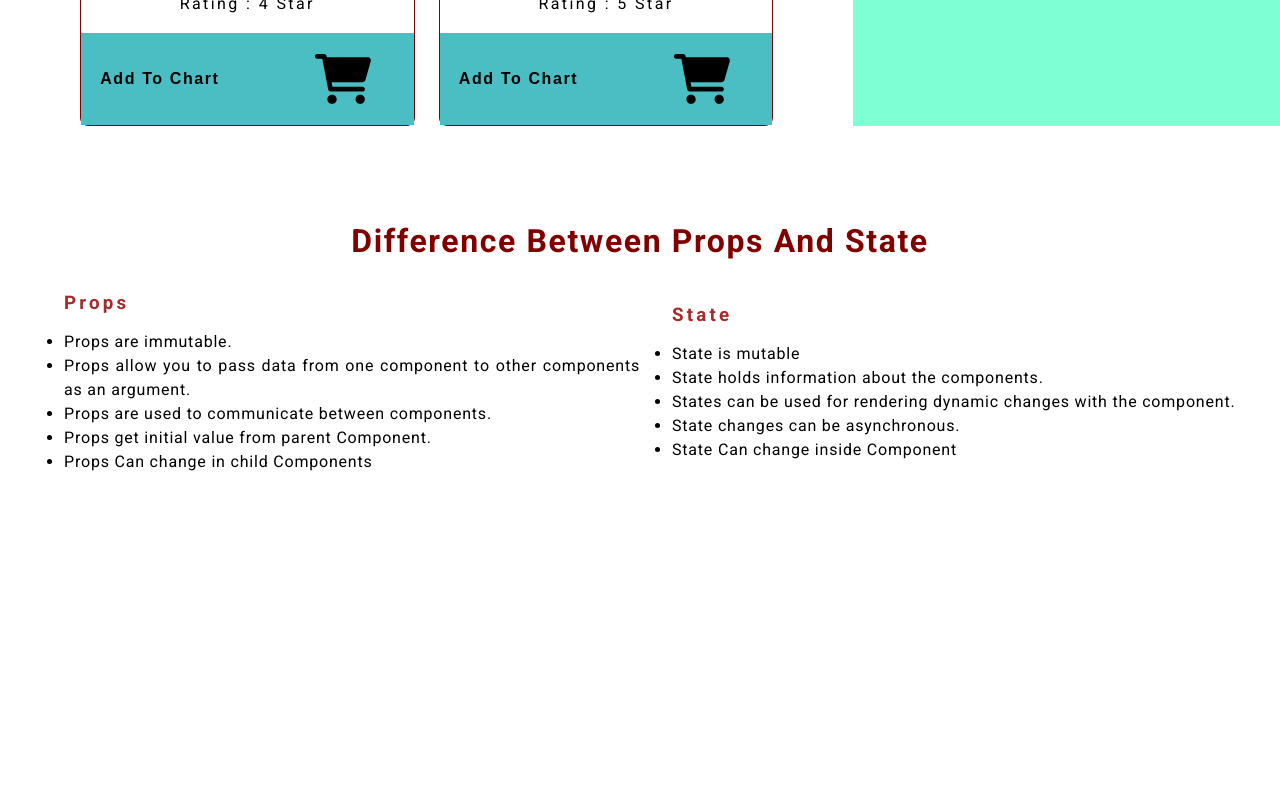
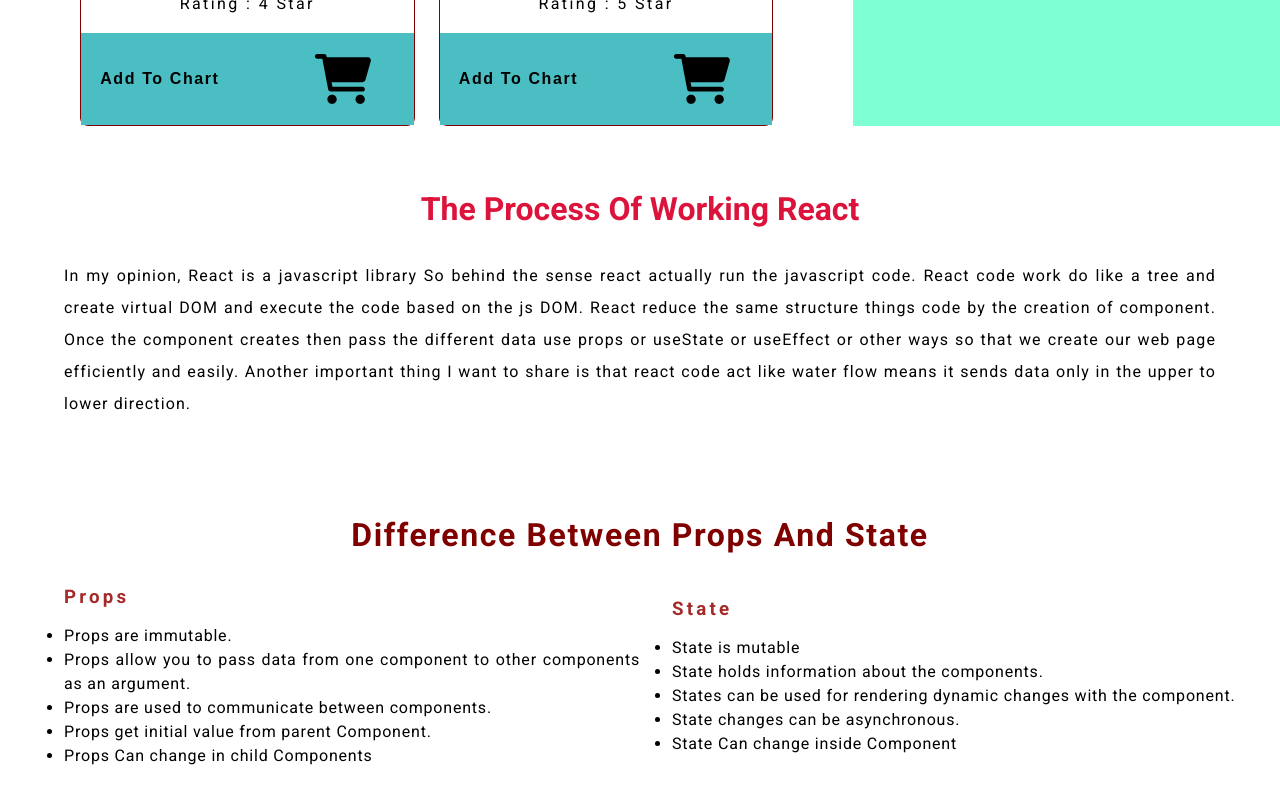
Before and after one commit to RatonRoy/simple-shoping, a React (Create React App) app: page / in a window 1280 px wide. Shown: the part 2654-3454 px from the top of the page. Before the commit the page ends 3160 px from the top, so only its background shows below. Built offline with nearby package versions, Linux system fonts and the light colour scheme; a web font is replaced by a local one.

Commit message:
answer the another question

```diff
--- a/src/App.js
+++ b/src/App.js
@@ -2,10 +2,12 @@ import logo from './logo.svg';
 import './App.css';
 import Shop from './components/Shop/Shop';
 import Props from './components/Props/Props';
+import Workreact from './components/Workreact/Workreact';
 function App() {
   return (
     <div className='page-container'>
       <Shop></Shop>
+      <Workreact> </Workreact>
       <Props></Props>
     </div>
   );
--- /dev/null
+++ b/src/components/Workreact/Workreact.css
@@ -0,0 +1,13 @@
+.react-info-wrap{
+	padding: 2rem 4rem;
+}
+.work-title{
+	text-align: center;
+	color: crimson;
+	margin-bottom: 2rem;
+}
+.react-info{
+	letter-spacing: 0.07rem;
+	line-height: 2;
+	text-align: justify;
+}
--- /dev/null
+++ b/src/components/Workreact/Workreact.js
@@ -0,0 +1,14 @@
+import React from 'react';
+import './Workreact.css';
+const Workreact = () => {
+	return (
+		<div className = 'react-info-wrap'>
+			<h1 className='work-title'>The Process Of Working React </h1>
+			<p className="react-info">
+			In my opinion, React is a javascript library So behind the sense react actually run the javascript code. React code work do like a tree and create virtual DOM and execute the code based on the js DOM. React reduce the same structure things code by the creation of component.  Once the component creates then pass the different data use props or useState or useEffect or other ways so that we create our web page efficiently and easily.  Another important thing I want to share is that react code act like water flow means it sends data only in the upper to lower direction.
+			</p>
+		</div>
+	);
+};
+
+export default Workreact;
```
